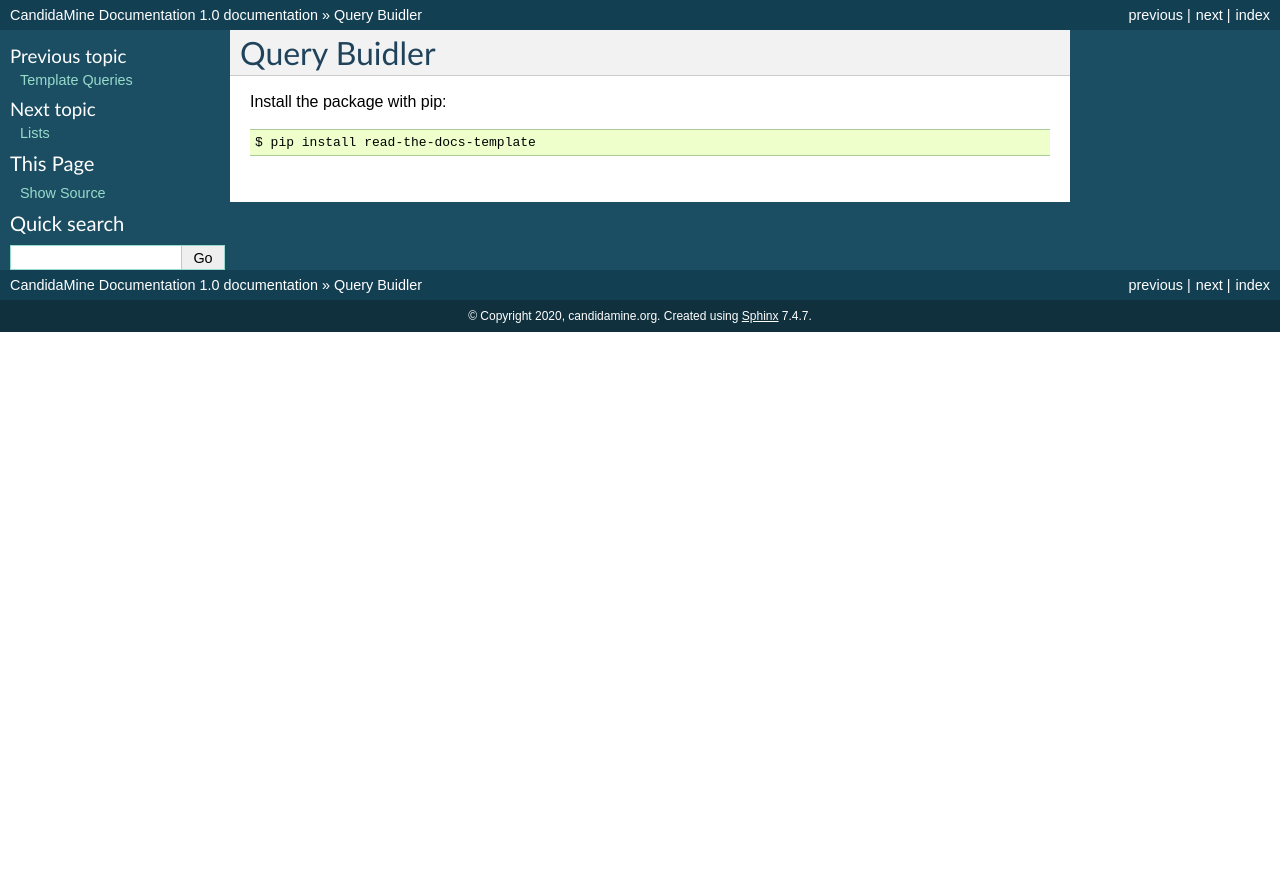
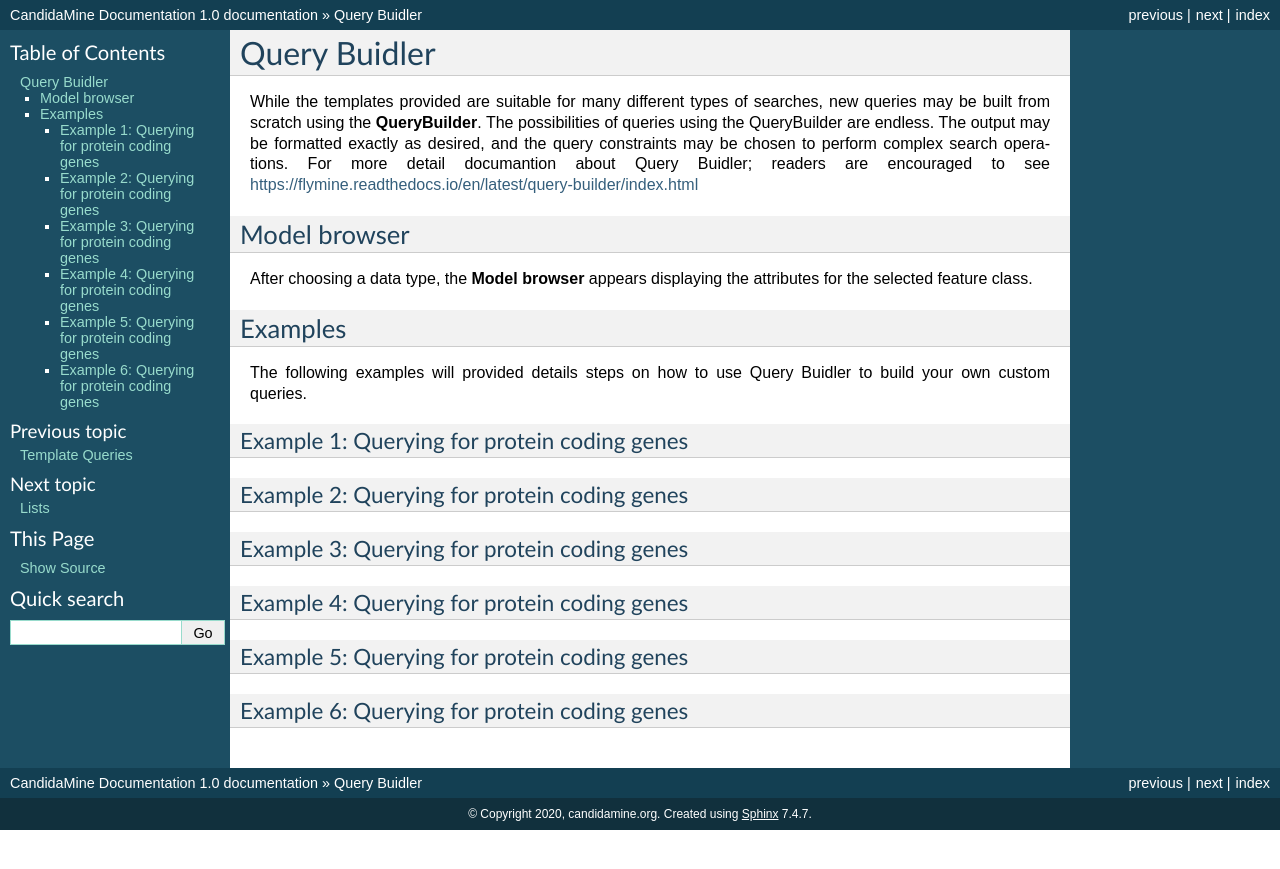
Before and after one commit to Gabaldonlab/candidamine-docs, a Sphinx documentation site: the page built from docs/user_guide/query.rst, in a window 1280 px wide. Shown: the top 869 px of the page. Built offline with Sphinx 7.4.7, drawn with Linux system fonts in a browser that asks for light colours.

Commit message:
Update query.rst

```diff
--- a/docs/user_guide/query.rst
+++ b/docs/user_guide/query.rst
@@ -2,6 +2,34 @@
 Query Buidler
 ============
 
-Install the package with pip::
+While the templates provided are suitable for many different types of searches, new queries may be built from scratch using the **QueryBuilder**. The possibilities of queries using the QueryBuilder are endless. The output may be formatted exactly as desired, and the query constraints may be chosen to perform complex search operations.
+For more detail documantion about Query Buidler; readers are encouraged to see https://flymine.readthedocs.io/en/latest/query-builder/index.html
 
-    $ pip install read-the-docs-template
+
+Model browser
+-------------
+
+After choosing a data type, the **Model browser**  appears displaying the attributes for the selected feature class.
+
+Examples
+--------
+
+The following examples will provided details steps on how to use Query Buidler to build your own custom queries.
+
+Example 1: Querying for protein coding genes
+^^^^^^^^^^^^^^^^^^^^^^^^^^^^^^^^^^^^^^^^^^^^
+
+Example 2: Querying for protein coding genes
+^^^^^^^^^^^^^^^^^^^^^^^^^^^^^^^^^^^^^^^^^^^^
+
+Example 3: Querying for protein coding genes
+^^^^^^^^^^^^^^^^^^^^^^^^^^^^^^^^^^^^^^^^^^^^
+
+Example 4: Querying for protein coding genes
+^^^^^^^^^^^^^^^^^^^^^^^^^^^^^^^^^^^^^^^^^^^^
+
+Example 5: Querying for protein coding genes
+^^^^^^^^^^^^^^^^^^^^^^^^^^^^^^^^^^^^^^^^^^^^
+
+Example 6: Querying for protein coding genes
+^^^^^^^^^^^^^^^^^^^^^^^^^^^^^^^^^^^^^^^^^^^^
```
